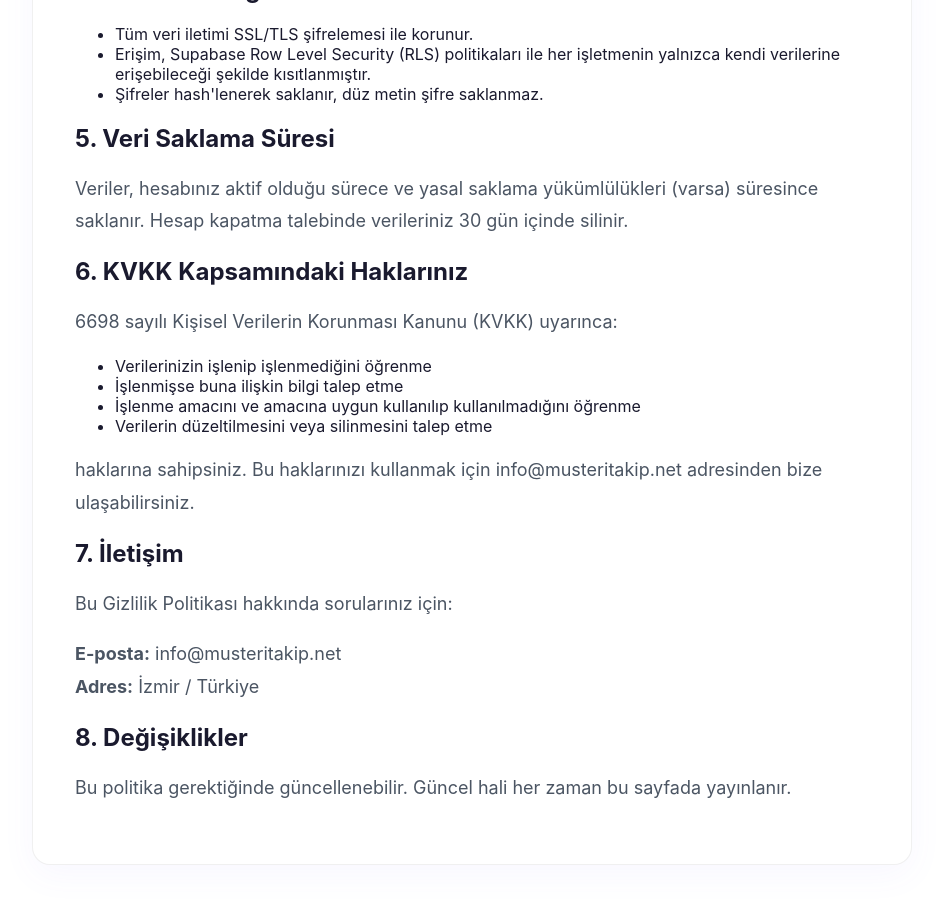
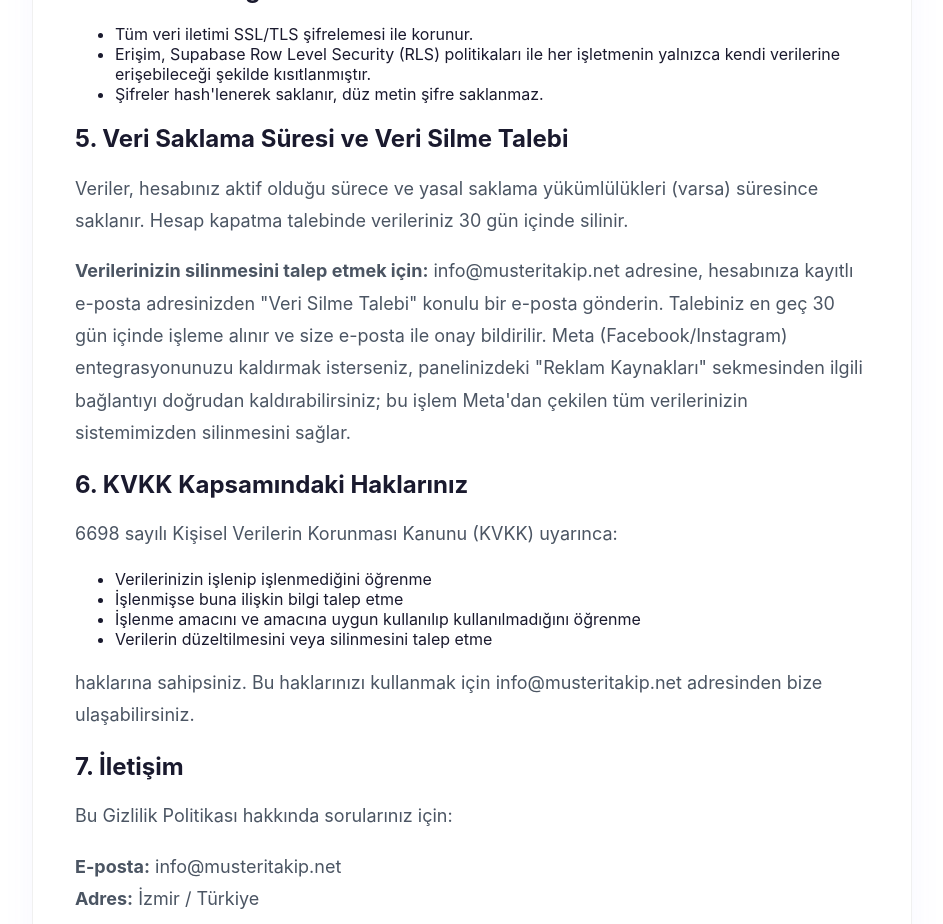
Before and after one commit to kubilaydijital/musteritakip, a React (Vite) app: page /gizlilik-politikasi in a window 1280 px wide. Shown: the part 1380-2304 px from the top of the page, without its empty margins (168-1111 px from the left). Built offline with nearby package versions, Linux system fonts and the light colour scheme.

Commit message:
Update GizlilikPolitikasi.jsx

```diff
--- a/src/pages/GizlilikPolitikasi.jsx
+++ b/src/pages/GizlilikPolitikasi.jsx
@@ -53,8 +53,9 @@ export default function GizlilikPolitikasi() {
             <li>Şifreler hash'lenerek saklanır, düz metin şifre saklanmaz.</li>
           </ul>
 
-          <h2>5. Veri Saklama Süresi</h2>
+          <h2>5. Veri Saklama Süresi ve Veri Silme Talebi</h2>
           <p>Veriler, hesabınız aktif olduğu sürece ve yasal saklama yükümlülükleri (varsa) süresince saklanır. Hesap kapatma talebinde verileriniz 30 gün içinde silinir.</p>
+          <p><strong>Verilerinizin silinmesini talep etmek için:</strong> <a href="mailto:info@musteritakip.net">info@musteritakip.net</a> adresine, hesabınıza kayıtlı e-posta adresinizden "Veri Silme Talebi" konulu bir e-posta gönderin. Talebiniz en geç 30 gün içinde işleme alınır ve size e-posta ile onay bildirilir. Meta (Facebook/Instagram) entegrasyonunuzu kaldırmak isterseniz, panelinizdeki "Reklam Kaynakları" sekmesinden ilgili bağlantıyı doğrudan kaldırabilirsiniz; bu işlem Meta'dan çekilen tüm verilerinizin sistemimizden silinmesini sağlar.</p>
 
           <h2>6. KVKK Kapsamındaki Haklarınız</h2>
           <p>6698 sayılı Kişisel Verilerin Korunması Kanunu (KVKK) uyarınca:</p>
```
